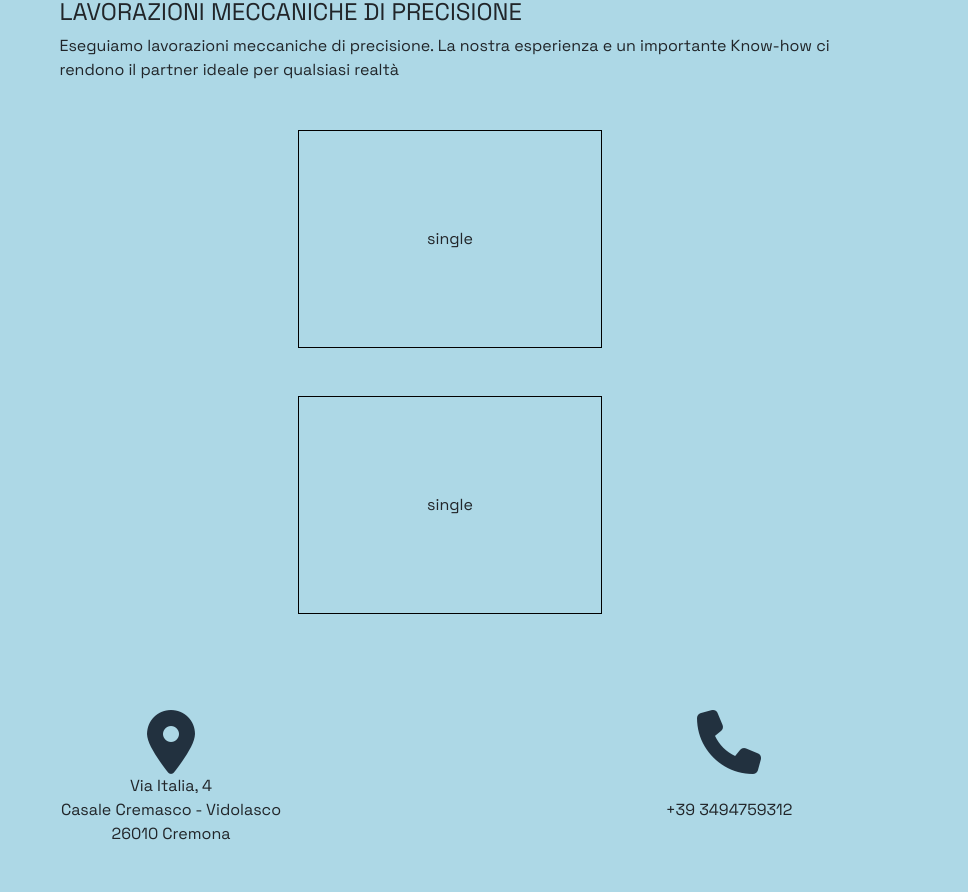
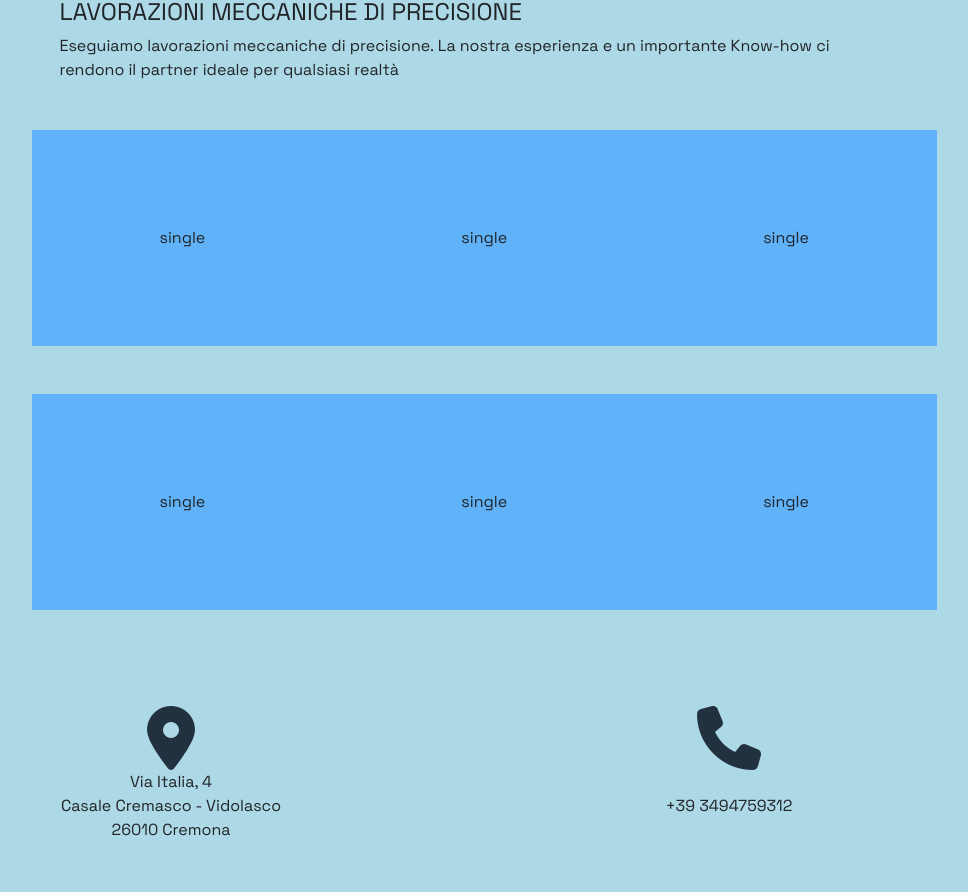
Before and after one commit to gluke0/studio-tecnico-pm, a Vue app: page / in a window 1280 px wide. Shown: the part 1193-2085 px from the top of the page, without its empty margins (190-1158 px from the left). Built offline with nearby package versions, Linux system fonts and the light colour scheme.

Commit message:
showing better cards

```diff
--- a/src/components/views/news.vue
+++ b/src/components/views/news.vue
@@ -17,18 +17,39 @@ export default {
   <div class="container d-flex justify-content-center">
 
     <div class="content">
-      <div class="news d-flex justify-content-center">
+      <div class="news d-flex justify-content-between">
 
         <div class="single-news">
 
           single
 
         </div>
+        <div class="single-news">
+
+          single
+
+        </div>
+        <div class="single-news">
+
+          single
+
+        </div>
+
 
       </div>
 
-      <div class="sponsor d-flex justify-content-center">
+      <div class="sponsor d-flex justify-content-between">
 
+        <div class="single-sponsor">
+
+          single
+
+        </div>
+        <div class="single-sponsor">
+
+          single
+
+        </div>
         <div class="single-sponsor">
 
           single
@@ -54,13 +75,13 @@ export default {
 }
 
 .single-news{
-  border: solid 1px black;
   padding: 6rem 8rem;
+  background-color: rgb(96, 178, 249);
 }
 
 .single-sponsor{
-  border: solid 1px black;
   padding: 6rem 8rem;
+  background-color: rgb(96, 178, 249);
 }
 
 </style>
```
